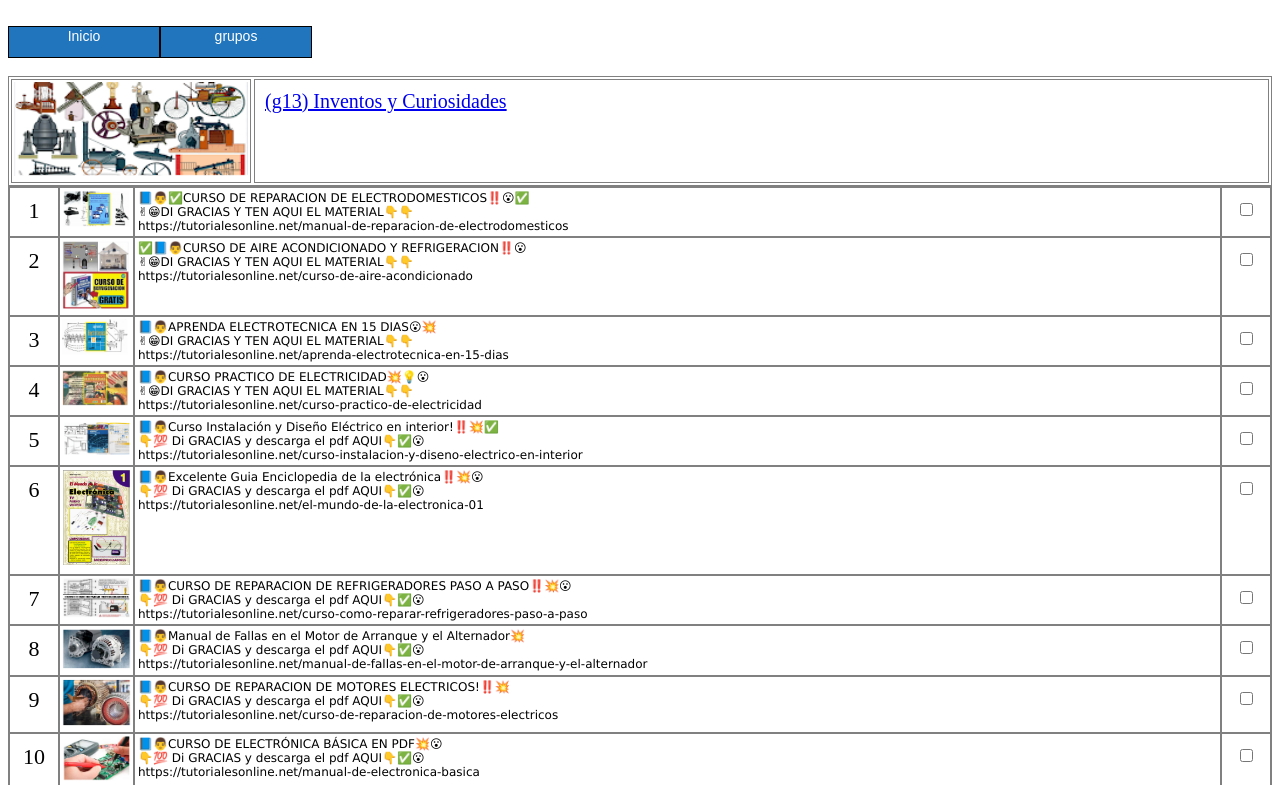
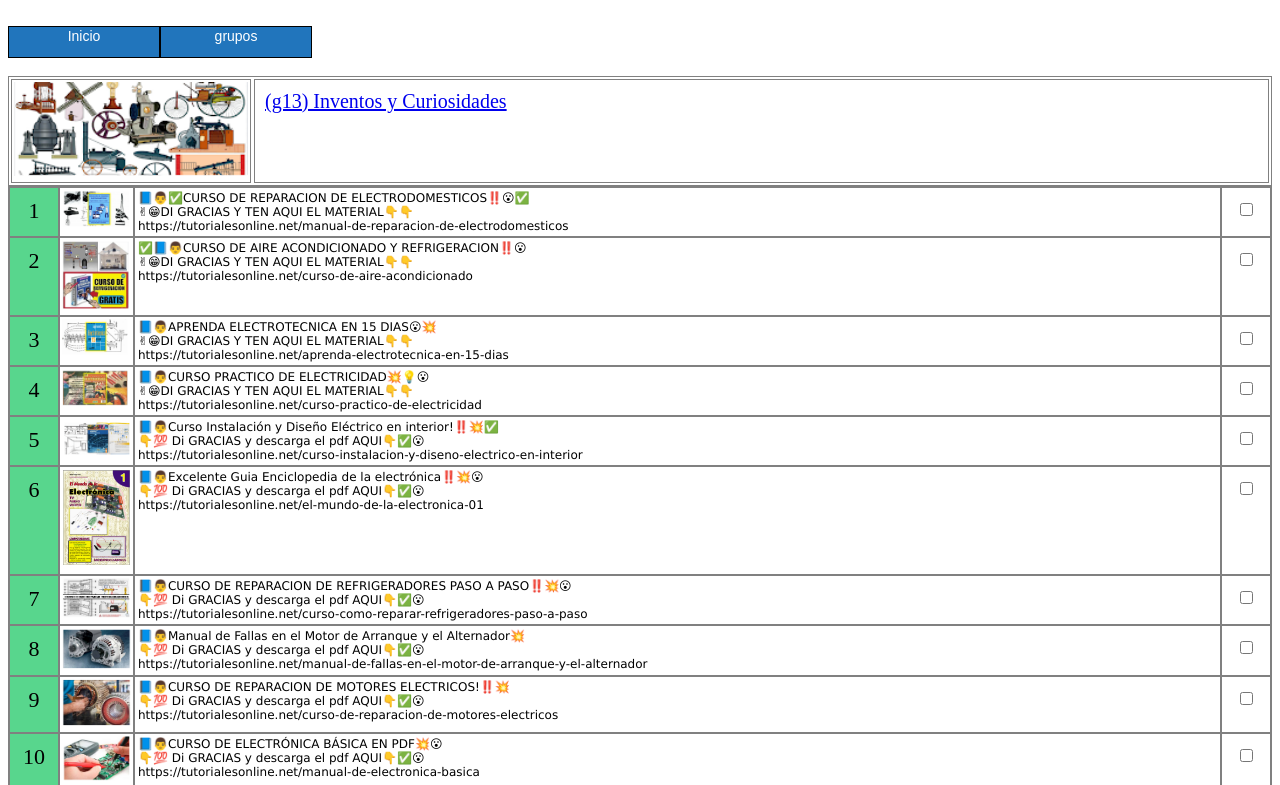
Before and after one commit to gve123/t1, a plain HTML site: page g13.html in a window 1280 px wide. Shown: the top 785 px of the page. Drawn offline with Linux system fonts and the light colour scheme.

Commit message:
Update g13.html

```diff
--- a/g13.html
+++ b/g13.html
@@ -7,7 +7,7 @@
     <meta name="viewport" content="width=device-width, initial-scale=1.0">
     <meta http-equiv="X-UA-Compatible" content="ie=edge">
 	<link rel="stylesheet" type="text/css" href="st/st2.css" media="screen" />
-	<link rel="stylesheet" type="text/css" href="st/ic.css" media="screen" />
+	<link rel="stylesheet" type="text/css" href="st/t.css" media="screen" />
 
     <title>g13</title>
 
```
